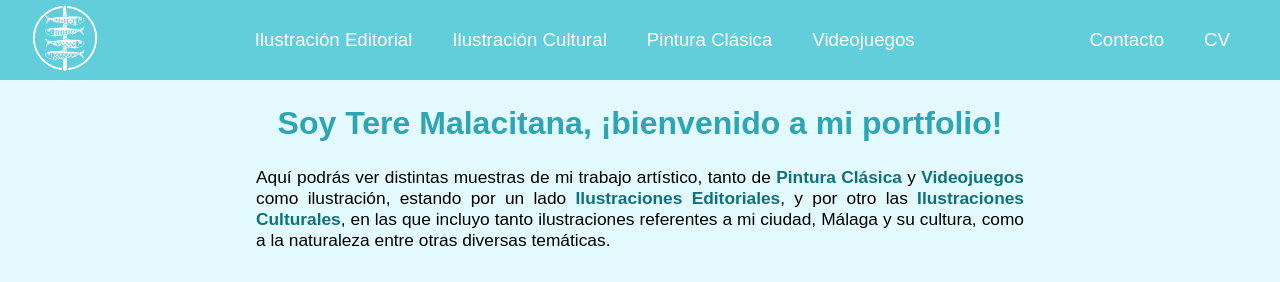
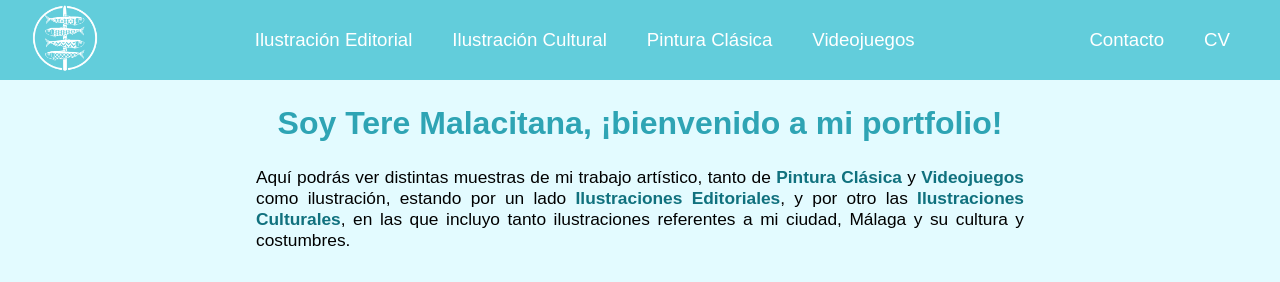
Before and after one commit to mavila-r/mi-portfolio, a React (Create React App) app: page / in a window 1280 px wide. Shown: the top 282 px of the page. Built offline with nearby package versions, Linux system fonts and the light colour scheme; grey boxes are pictures that could not be loaded.

Commit message:
cambio tonto texto

```diff
--- a/src/pages/Home.js
+++ b/src/pages/Home.js
@@ -17,7 +17,7 @@ const Home = () => {
       </Helmet>
 
       <h1>Soy Tere Malacitana, ¡bienvenido a mi portfolio!</h1>
-      <p className='Intro'> Aquí podrás ver distintas muestras de mi trabajo artístico, tanto de <strong>Pintura Clásica</strong> y <strong>Videojuegos</strong> como ilustración, estando por un lado <strong>Ilustraciones Editoriales</strong>, y por otro las <strong>Ilustraciones Culturales</strong>, en las que incluyo tanto ilustraciones referentes a mi ciudad, Málaga y su cultura, como a la naturaleza entre otras diversas temáticas.</p><br />
+      <p className='Intro'> Aquí podrás ver distintas muestras de mi trabajo artístico, tanto de <strong>Pintura Clásica</strong> y <strong>Videojuegos</strong> como ilustración, estando por un lado <strong>Ilustraciones Editoriales</strong>, y por otro las <strong>Ilustraciones Culturales</strong>, en las que incluyo tanto ilustraciones referentes a mi ciudad, Málaga y su cultura y costumbres.</p><br />
       {/* <Slider /> */}
       <div className='Muestras'>
         {/* <div className='MiniMuestras'>
```
